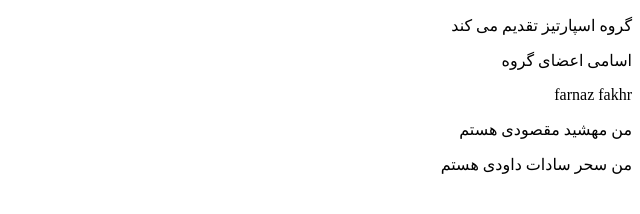
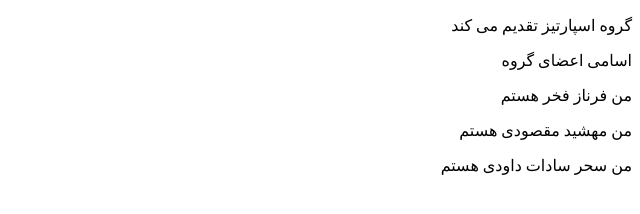
Before and after one commit to mahshid8686ir/-exercises-git-crocodile, a plain HTML site: page index-S.partiz.html in a window 1280 px wide. Shown: the whole page, without its empty margins (640-1280 px from the left). Drawn offline with Linux system fonts and the light colour scheme.

Commit message:
Update index-S.partiz.html

```diff
--- a/index-S.partiz.html
+++ b/index-S.partiz.html
@@ -11,10 +11,7 @@
     <p>اسامی اعضای گروه</p>
 
 
-    <div class="farnaz">
-        <p>farnaz fakhr</p>
-    <div>
-
+        <div class="farnaz"><p>من فرناز فخر هستم</p><div>
         <div class="Mahshid"><p>من مهشید مقصودی هستم</p></div>
         <div class="Sahar"><p>من سحر سادات داودی هستم</p></div>
 
```
